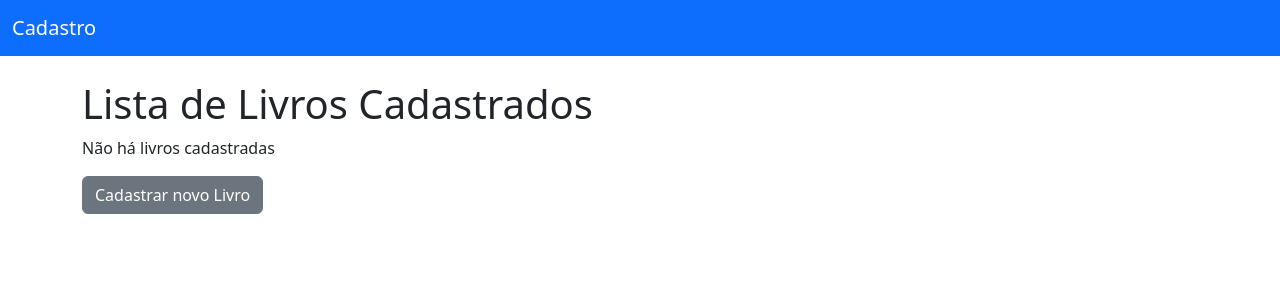
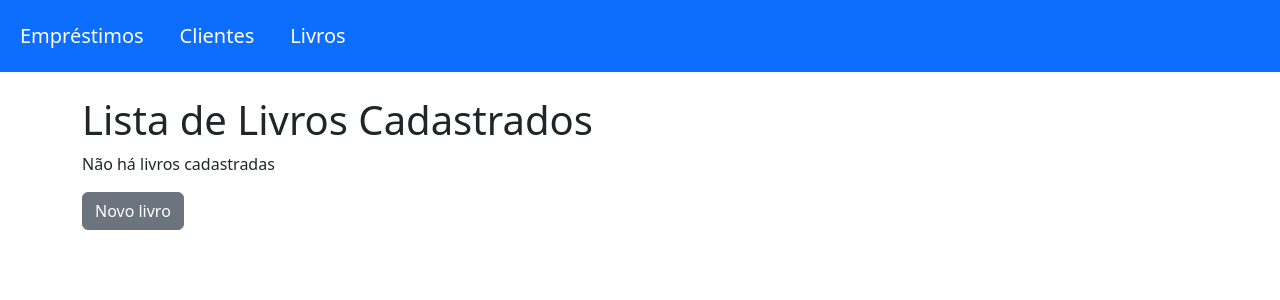
Before and after one commit to WanderleiSI/Biblioteca-TASD, a Django app: page /principal__livro in a window 1280 px wide. Shown: the top 300 px of the page. Run offline with Django 5.2, Linux system fonts and the light colour scheme; data that the repository does not hold is empty.

Commit message:
Alteracao na navbar e pag inicial

```diff
--- a/cliente/templates/cliente/cliente_list.html
+++ b/cliente/templates/cliente/cliente_list.html
@@ -11,7 +11,7 @@
  <table class="table">
      <thead>
      <tr>
-         <th scope="col">#</th>
+         <th scope="col">Nº</th>
          <th scope="col">Nome</th>
          <th scope="col">CPF</th>
          <th scope="col">Email</th>
@@ -43,6 +43,6 @@
  <p>Não há clientes cadastradas</p>
 {% endif %}
 
-<a href="{% url "cliente_create" %}" class="btn btn-secondary">Cadastrar novo Cliente</a>
+<a href="{% url "cliente_create" %}" class="btn btn-secondary">Novo cliente</a>
 
  {% endblock  %}
--- a/livro/templates/livro/livro_list.html
+++ b/livro/templates/livro/livro_list.html
@@ -11,7 +11,7 @@
  <table class="table">
      <thead>
      <tr>
-         <th scope="col">#</th>
+         <th scope="col">Nº</th>
          <th scope="col">Nome</th>
          <th scope="col">Editora</th>
          <th scope="col">Ano</th>
@@ -43,6 +43,6 @@
  <p>Não há livros cadastradas</p>
 {% endif %}
 
-<a href="{% url "livro_create" %}" class="btn btn-secondary">Cadastrar novo Livro</a>
+<a href="{% url "livro_create" %}" class="btn btn-secondary">Novo livro</a>
 
  {% endblock  %}
--- a/livro/templates/livro_base.html
+++ b/livro/templates/livro_base.html
@@ -6,13 +6,28 @@
     <meta name="viewport" content="width=device-width, initial-scale=1">
     <title>Biblioteca - {% block page_title %}{% endblock page_title %}</title>
     <link href="https://cdn.jsdelivr.net/npm/bootstrap@5.3.2/dist/css/bootstrap.min.css" rel="stylesheet" integrity="sha384-T3c6CoIi6uLrA9TneNEoa7RxnatzjcDSCmG1MXxSR1GAsXEV/Dwwykc2MPK8M2HN" crossorigin="anonymous">
+    <style>
+        .navbar {
+            display: flex;
+            align-items: center;
+            flex-direction: row;
+            justify-content: flex-start;
+        }
+
+        .navbar-brand {
+            margin-left: 20px;
+        }
+    </style>
   </head>
   <body>
 
   <!-- As a heading -->
   <nav class="navbar bg-primary mb-4" data-bs-theme="dark">
-    <div class="container-fluid">
-      <a class="navbar-brand" href="{% url "livro_list" %}">Cadastro</a>
+    <div class="navbar">
+      <!--container-fluid Classe da div acima-->
+      <a class="navbar-brand" href="{% url "todo_list" %}">Empréstimos</a>
+      <a class="navbar-brand" href="{% url "cliente_list" %}">Clientes</a>
+      <a class="navbar-brand" href="{% url "livro_list" %}">Livros</a>
     </div>
   </nav>
   <main class="container">
--- a/setup/urls.py
+++ b/setup/urls.py
@@ -26,6 +26,7 @@
 )
 
 urlpatterns = [
+    path('', TodoListView.as_view(), name="todo_list"),
     #EMPRESTIMO
     path("admin/", admin.site.urls),
     path("principal_todo", TodoListView.as_view(), name="todo_list"),
--- a/todos/models.py
+++ b/todos/models.py
@@ -10,8 +10,8 @@
     cliente = models.ForeignKey(Cliente, verbose_name="Cpf cliente", on_delete=models.CASCADE)
     livro = models.ForeignKey(Livro, verbose_name="Livro", on_delete=models.CASCADE)
     created_at = models.DateTimeField(auto_now_add=True, null=False, blank=False)
-    deadline = models.DateField(verbose_name="Data inicial", null=False, blank=False)
-    finished = models.DateField(verbose_name="Data final", null=True)
+    deadline = models.DateField(verbose_name="Data final", null=False, blank=False)
+    finished = models.DateField(verbose_name="Entregue em", null=True)
     # finished = models.DateTimeField(verbose_name="Data final",null=True)
 
     class Meta:
--- a/todos/templates/todos/todo_form.html
+++ b/todos/templates/todos/todo_form.html
@@ -15,7 +15,7 @@
   {% if todo.pk %}
        <h1> Editar tarefa </h1>
        {% else %}
-       <h1> Novo Livro </h1>
+       <h1> Novo empréstimo </h1>
   {% endif %}
 
     <form method="POST">
--- a/todos/templates/todos/todo_list.html
+++ b/todos/templates/todos/todo_list.html
@@ -18,7 +18,7 @@
          <th scope="col">Livro</th>
          <th scope="col">Criado em</th>
          <th scope="col">Data de entrega</th>
-         <th scope="col">Data final</th>
+         <th scope="col">Entregue em</th>
          <th scope="col">Ações</th>
      </tr>
      </thead>
```
Also changed, not shown: cliente/templates/cliente_base.html (+17 -2 lines), todos/templates/base.html (+17 -2 lines), todos/migrations/0006_alter_todo_deadline_alter_todo_finished.py (added), 1 other file.
